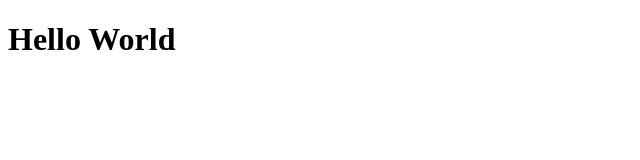
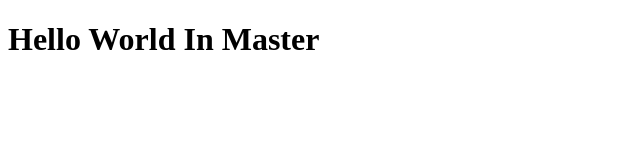
Before and after one commit to prasadbhosale80/hello-git, a plain HTML site: page index.html in a window 1280 px wide. Shown: the whole page, without its empty margins (0-640 px from the left). Drawn offline with Linux system fonts and the light colour scheme.

Commit message:
added hlo wrd master

```diff
--- a/index.html
+++ b/index.html
@@ -7,6 +7,6 @@
     <title>Document</title>
 </head>
 <body>
-    <h1>Hello World</h1>
+    <h1>Hello World In Master</h1>
 </body>
 </html>
```
